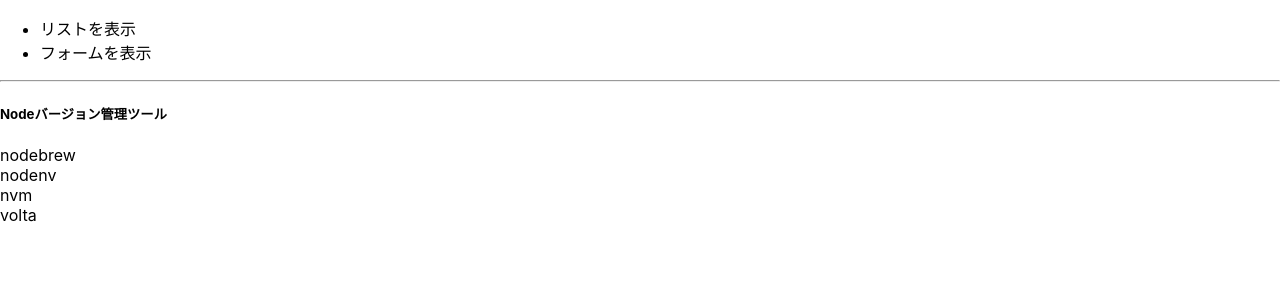
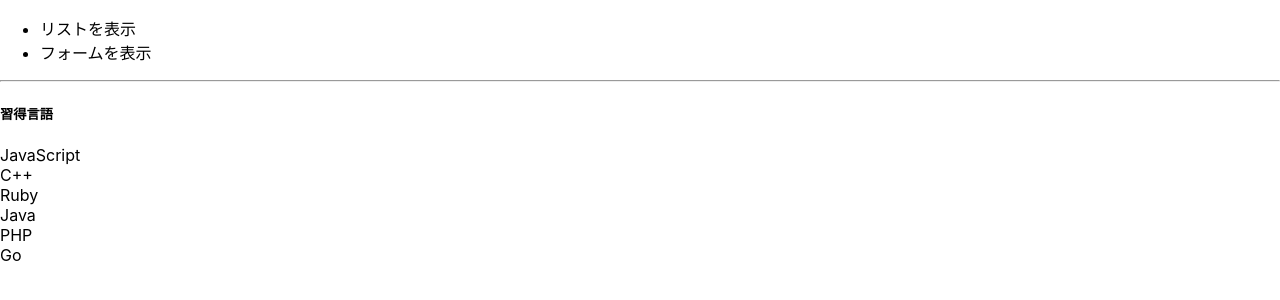
Before and after one commit to mikiyaaa/react-tutorial, a React (Create React App) app: page / in a window 1280 px wide. Both pictures are taken after a click on the item "リストを表示". Shown: the top 300 px of the page. Built offline with nearby package versions, Linux system fonts and the light colour scheme.

Commit message:
親コンポーネントから子コンポーネントへデータを受け渡す

```diff
--- a/src/List.jsx
+++ b/src/List.jsx
@@ -1,18 +1,10 @@
-
-const NODE_VERSION_MANAGE_TOOLS = [
-    'nodebrew',
-    'nodenv',
-    'nvm',
-    'volta'
-];
-
-const List = () => {
+const List = (props) => {
 
     return (
         <>
-            <h5>Nodeバージョン管理ツール</h5>
+            <h5>習得言語</h5>
             {
-                NODE_VERSION_MANAGE_TOOLS.map((tool, index) => {
+                props.langs.map((tool, index) => {
                     return <div key={index}>{tool}</div>
                 })
             }
```
